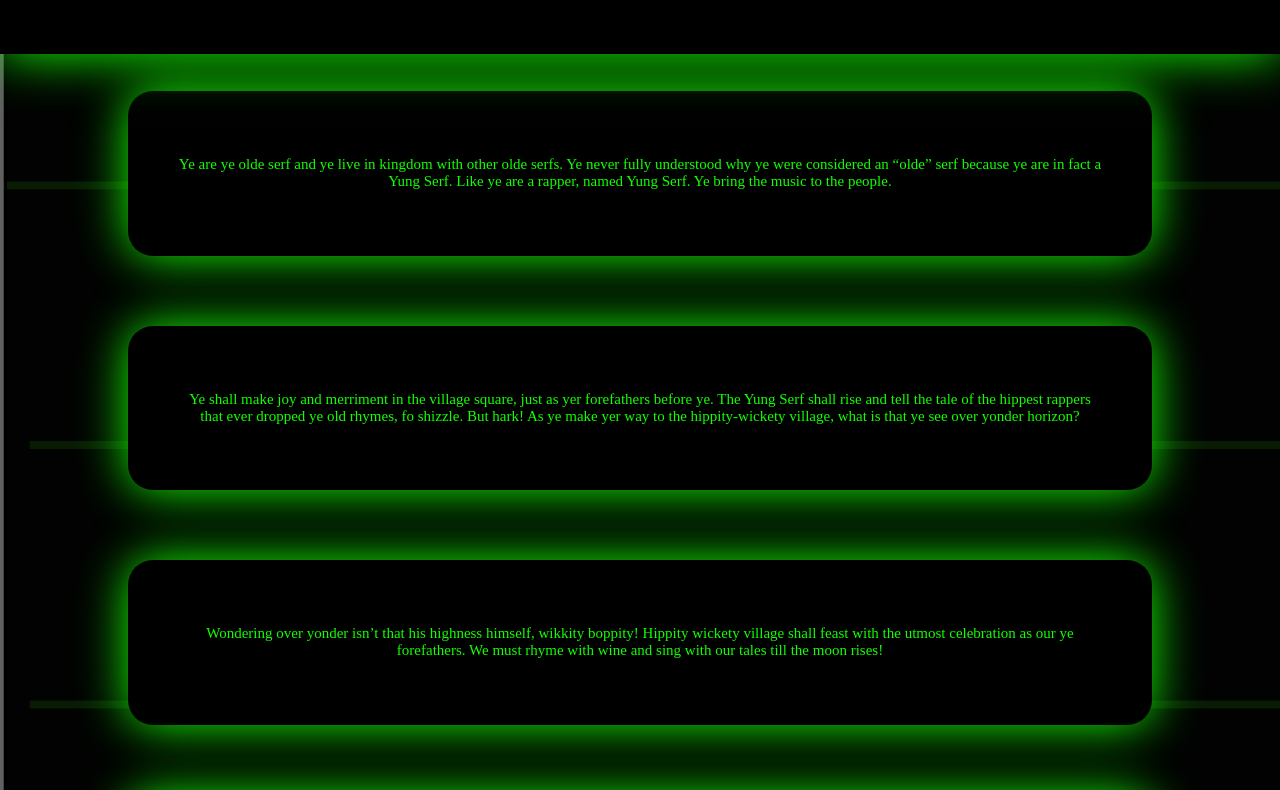
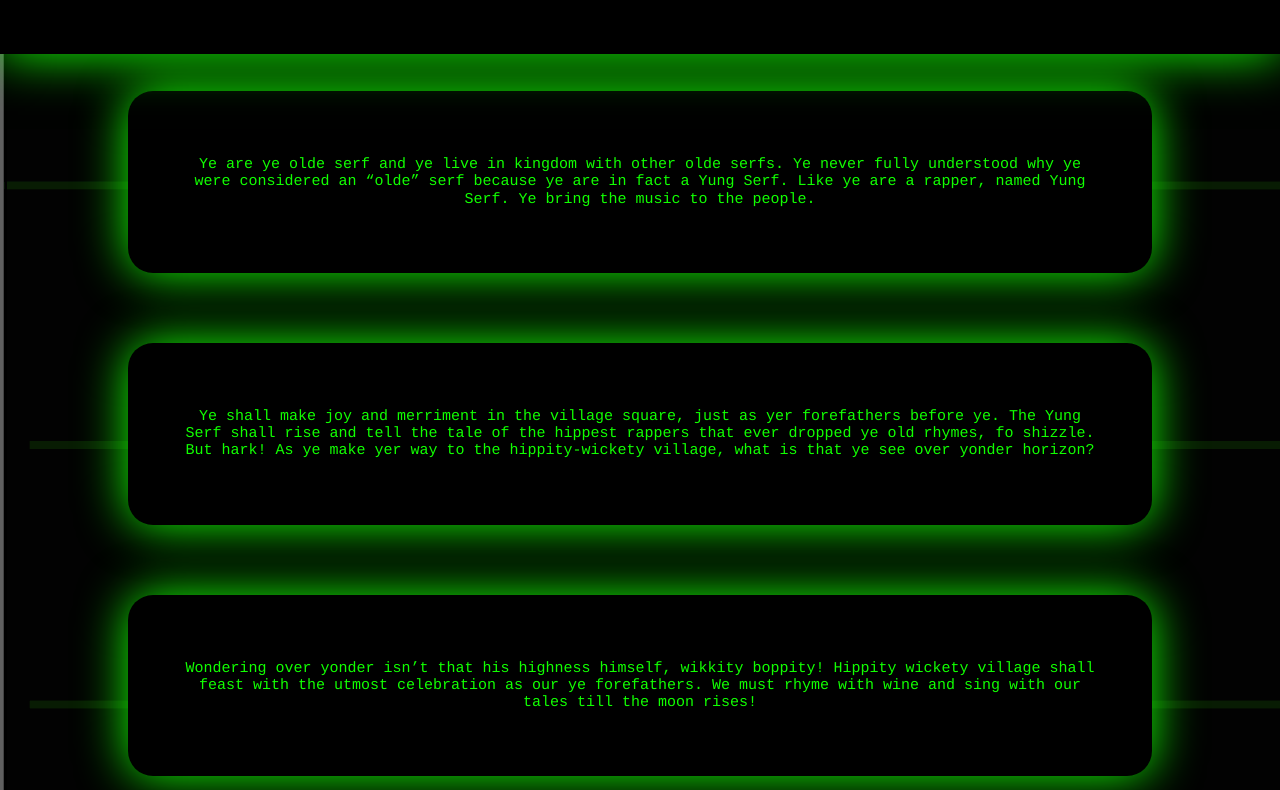
Before and after one commit to BellaColosimo/exquisitecorpse, a website built with Parcel: page index.html in a window 1280 px wide. Shown: the part 109-899 px from the top of the page. Built offline with nearby package versions, Linux system fonts and the light colour scheme; files whose address does not match are found by name; a web font is replaced by a local one.

Commit message:
updated css with backup font

```diff
--- a/css/main.css
+++ b/css/main.css
@@ -96,7 +96,7 @@ textarea {
    ========================================================================== */
 
    body {
-    font-family: "8bithud";
+    font-family: "8bithud", "courier";
     background-image: url('../img/computerscreen.jpg');
 
 
```
Also changed, not shown: 1 other file.
